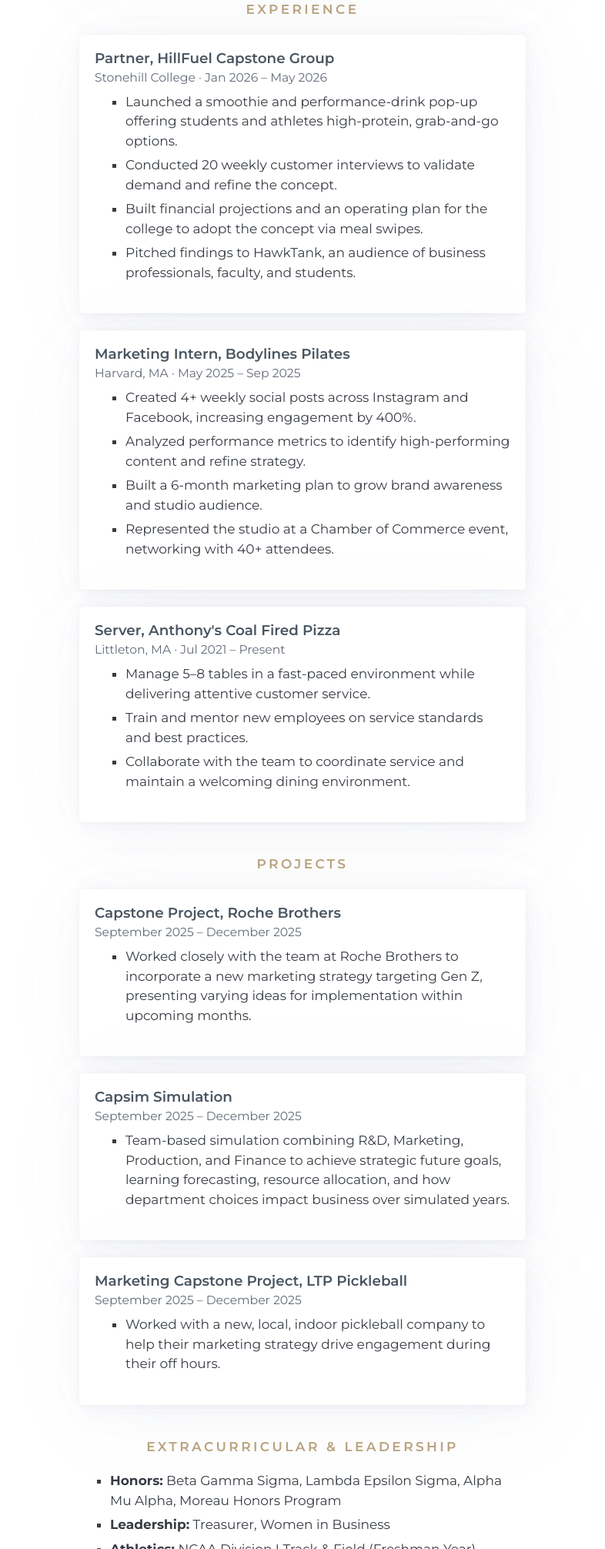
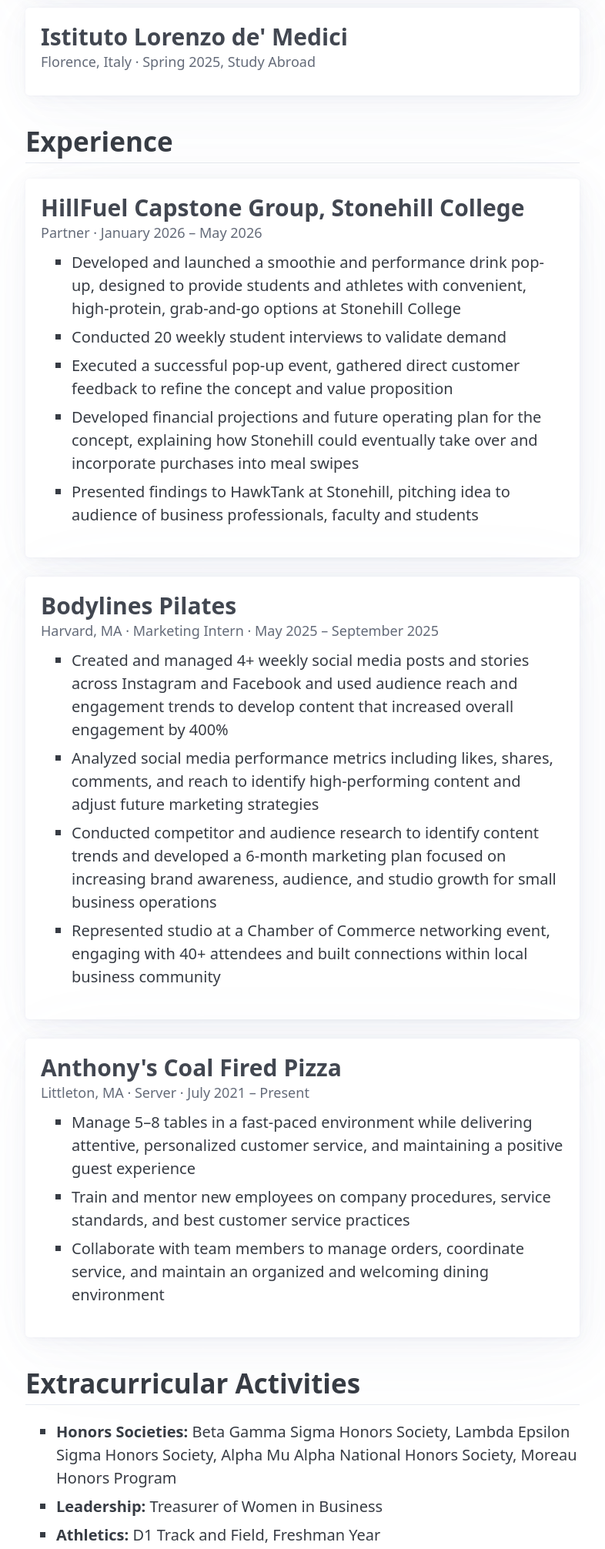
Before and after one commit to annikapres/annikapres.github.io, a plain HTML site: page index.html in a window 1280 px wide. Shown: the part 671-2683 px from the top of the page at 77% size, without its empty margins (247-1033 px from the left). Drawn offline with nearby package versions, Linux system fonts and the light colour scheme.

Commit message:
new website

```diff
--- a/index.html
+++ b/index.html
@@ -4,58 +4,22 @@
 <meta charset="UTF-8">
 <meta name="viewport" content="width=device-width, initial-scale=1.0">
 <title>Annika Preston</title>
-<meta name="description" content="Annika Preston — Business Analytics graduate student, resume and portfolio.">
+<meta name="description" content="Annika Preston — resume and portfolio.">
 <link rel="stylesheet" href="https://cdn.jsdelivr.net/npm/@picocss/pico@2/css/pico.min.css">
-<link rel="preconnect" href="https://fonts.googleapis.com">
-<link rel="preconnect" href="https://fonts.gstatic.com" crossorigin>
-<link href="https://fonts.googleapis.com/css2?family=Montserrat:wght@300;400;500;600;700&display=swap" rel="stylesheet">
 <style>
-  :root {
-    --pico-background-color: #fffdfa;
-    --pico-color: #4a5560;
-    --pico-primary: #b9a27e;
-    --pico-primary-hover: #a68d64;
-    --pico-primary-background: #b9a27e;
-    --pico-primary-border: #b9a27e;
-    --pico-primary-underline: #b9a27e;
-    --pico-muted-color: #8e97a3;
-    --pico-muted-border-color: #ece6da;
-    --pico-secondary-background: #eef2f5;
-    --pico-card-background-color: #ffffff;
-    --pico-card-border-color: #ece6da;
-  }
-  * { font-family: 'Montserrat', sans-serif !important; }
-  body {
-    max-width: 640px;
-    margin-inline: auto;
-    background: var(--pico-background-color);
-    text-align: center;
-    font-size: 0.9rem;
-  }
-  main.container { padding-inline: 1.5rem; }
-  header.hero { padding-block: 2.5rem 1.5rem; }
-  header.hero h1 { margin-bottom: 0.25rem; color: #b9a27e; letter-spacing: 0.15em; text-transform: uppercase; font-weight: 500; font-size: 1.6rem; }
-  header.hero p { margin-bottom: 0.5rem; color: var(--pico-muted-color); font-size: 0.85rem; letter-spacing: 0.04em; }
-  .contact-links a { margin-inline: 0.4rem; font-size: 0.82rem; }
-  section { margin-bottom: 2.25rem; text-align: left; }
-  h2 {
-    color: #b9a27e;
-    text-align: center;
-    border: none;
-    font-size: 0.85rem;
-    text-transform: uppercase;
-    letter-spacing: 0.2em;
-    font-weight: 600;
-    margin-bottom: 1.1rem;
-  }
-  article { margin-bottom: 1.1rem; }
-  article h3 { margin-bottom: 0.1rem; color: #4a5560; font-size: 0.92rem; font-weight: 600; }
-  .meta { color: var(--pico-muted-color); font-size: 0.78rem; margin-top: 0; margin-bottom: 0.4rem; }
-  ul.tight { font-size: 0.85rem; }
-  ul.tight li { margin-bottom: 0.3rem; }
-  .tags { text-align: center; }
-  .tags span { display: inline-block; background: var(--pico-secondary-background); color: #6b7c8c; border-radius: 1rem; padding: 0.18rem 0.7rem; margin: 0.2rem 0.25rem; font-size: 0.75rem; }
-  footer { text-align: center; color: var(--pico-muted-color); font-size: 0.75rem; padding-block: 1.5rem; }
+  body { max-width: 720px; margin-inline: auto; }
+  header.hero { text-align: center; padding-block: 2rem 1rem; }
+  header.hero h1 { margin-bottom: 0.25rem; }
+  header.hero p { margin-bottom: 0.5rem; color: var(--pico-muted-color); }
+  .contact-links a { margin-inline: 0.4rem; }
+  section { margin-bottom: 2rem; }
+  h2 { border-bottom: 1px solid var(--pico-muted-border-color); padding-bottom: 0.3rem; }
+  article { margin-bottom: 1.25rem; }
+  article h3 { margin-bottom: 0.1rem; }
+  .meta { color: var(--pico-muted-color); font-size: 0.9rem; margin-top: 0; margin-bottom: 0.5rem; }
+  ul.tight li { margin-bottom: 0.35rem; }
+  .tags span { display: inline-block; background: var(--pico-secondary-background); border-radius: 0.5rem; padding: 0.15rem 0.6rem; margin: 0.2rem 0.3rem 0.2rem 0; font-size: 0.85rem; }
+  footer { text-align: center; color: var(--pico-muted-color); font-size: 0.85rem; padding-block: 1.5rem; }
 </style>
 </head>
 <body>
@@ -63,7 +27,6 @@
 
   <header class="hero">
     <h1>Annika Preston</h1>
-    <p>M.S. Business Analytics Candidate &middot; Babson College</p>
     <p class="contact-links">
       <a href="mailto:apreston1@babson.edu">apreston1@babson.edu</a>
       &middot;
@@ -75,15 +38,17 @@
     <h2>Education</h2>
     <article>
       <h3>Babson College, F.W. Olin Graduate School of Business</h3>
-      <p class="meta">M.S. in Business Analytics (Candidate) &middot; Wellesley, MA &middot; Sep 2026 – Dec 2027</p>
+      <p class="meta">Wellesley, MA &middot; September 2026 – December 2027</p>
+      <p>M.S. in Business Analytics Candidate</p>
     </article>
     <article>
       <h3>Stonehill College</h3>
-      <p class="meta">B.S.B.A., Marketing &amp; Entrepreneurship &middot; Magna Cum Laude, Moreau Honors Program Scholar &middot; Easton, MA &middot; Aug 2022 – May 2026</p>
+      <p class="meta">Easton, MA &middot; August 2022 – May 2026</p>
+      <p>B.S.B.A., Marketing, Entrepreneurship | Magna Cum Laude, Moreau Honors Program Scholar</p>
     </article>
     <article>
       <h3>Istituto Lorenzo de' Medici</h3>
-      <p class="meta">Study Abroad &middot; Florence, Italy &middot; Spring 2025</p>
+      <p class="meta">Florence, Italy &middot; Spring 2025, Study Abroad</p>
     </article>
   </section>
 
@@ -91,70 +56,46 @@
     <h2>Experience</h2>
 
     <article>
-      <h3>Partner, HillFuel Capstone Group</h3>
-      <p class="meta">Stonehill College &middot; Jan 2026 – May 2026</p>
+      <h3>HillFuel Capstone Group, Stonehill College</h3>
+      <p class="meta">Partner &middot; January 2026 – May 2026</p>
       <ul class="tight">
-        <li>Launched a smoothie and performance-drink pop-up offering students and athletes high-protein, grab-and-go options.</li>
-        <li>Conducted 20 weekly customer interviews to validate demand and refine the concept.</li>
-        <li>Built financial projections and an operating plan for the college to adopt the concept via meal swipes.</li>
-        <li>Pitched findings to HawkTank, an audience of business professionals, faculty, and students.</li>
+        <li>Developed and launched a smoothie and performance drink pop-up, designed to provide students and athletes with convenient, high-protein, grab-and-go options at Stonehill College</li>
+        <li>Conducted 20 weekly student interviews to validate demand</li>
+        <li>Executed a successful pop-up event, gathered direct customer feedback to refine the concept and value proposition</li>
+        <li>Developed financial projections and future operating plan for the concept, explaining how Stonehill could eventually take over and incorporate purchases into meal swipes</li>
+        <li>Presented findings to HawkTank at Stonehill, pitching idea to audience of business professionals, faculty and students</li>
       </ul>
     </article>
 
     <article>
-      <h3>Marketing Intern, Bodylines Pilates</h3>
-      <p class="meta">Harvard, MA &middot; May 2025 – Sep 2025</p>
+      <h3>Bodylines Pilates</h3>
+      <p class="meta">Harvard, MA &middot; Marketing Intern &middot; May 2025 – September 2025</p>
       <ul class="tight">
-        <li>Created 4+ weekly social posts across Instagram and Facebook, increasing engagement by 400%.</li>
-        <li>Analyzed performance metrics to identify high-performing content and refine strategy.</li>
-        <li>Built a 6-month marketing plan to grow brand awareness and studio audience.</li>
-        <li>Represented the studio at a Chamber of Commerce event, networking with 40+ attendees.</li>
+        <li>Created and managed 4+ weekly social media posts and stories across Instagram and Facebook and used audience reach and engagement trends to develop content that increased overall engagement by 400%</li>
+        <li>Analyzed social media performance metrics including likes, shares, comments, and reach to identify high-performing content and adjust future marketing strategies</li>
+        <li>Conducted competitor and audience research to identify content trends and developed a 6-month marketing plan focused on increasing brand awareness, audience, and studio growth for small business operations</li>
+        <li>Represented studio at a Chamber of Commerce networking event, engaging with 40+ attendees and built connections within local business community</li>
       </ul>
     </article>
 
     <article>
-      <h3>Server, Anthony's Coal Fired Pizza</h3>
-      <p class="meta">Littleton, MA &middot; Jul 2021 – Present</p>
+      <h3>Anthony's Coal Fired Pizza</h3>
+      <p class="meta">Littleton, MA &middot; Server &middot; July 2021 – Present</p>
       <ul class="tight">
-        <li>Manage 5–8 tables in a fast-paced environment while delivering attentive customer service.</li>
-        <li>Train and mentor new employees on service standards and best practices.</li>
-        <li>Collaborate with the team to coordinate service and maintain a welcoming dining environment.</li>
-      </ul>
-    </article>
-  </section>
-
-  <section id="projects">
-    <h2>Projects</h2>
-    <article>
-      <h3>Capstone Project, Roche Brothers</h3>
-      <p class="meta">September 2025 – December 2025</p>
-      <ul class="tight">
-        <li>Worked closely with the team at Roche Brothers to incorporate a new marketing strategy targeting Gen Z, presenting varying ideas for implementation within upcoming months.</li>
-      </ul>
-    </article>
-    <article>
-      <h3>Capsim Simulation</h3>
-      <p class="meta">September 2025 – December 2025</p>
-      <ul class="tight">
-        <li>Team-based simulation combining R&amp;D, Marketing, Production, and Finance to achieve strategic future goals, learning forecasting, resource allocation, and how department choices impact business over simulated years.</li>
-      </ul>
-    </article>
-    <article>
-      <h3>Marketing Capstone Project, LTP Pickleball</h3>
-      <p class="meta">September 2025 – December 2025</p>
-      <ul class="tight">
-        <li>Worked with a new, local, indoor pickleball company to help their marketing strategy drive engagement during their off hours.</li>
+        <li>Manage 5–8 tables in a fast-paced environment while delivering attentive, personalized customer service, and maintaining a positive guest experience</li>
+        <li>Train and mentor new employees on company procedures, service standards, and best customer service practices</li>
+        <li>Collaborate with team members to manage orders, coordinate service, and maintain an organized and welcoming dining environment</li>
       </ul>
     </article>
   </section>
 
   <section id="activities">
-    <h2>Extracurricular &amp; Leadership</h2>
+    <h2>Extracurricular Activities</h2>
     <ul class="tight">
-      <li><strong>Honors:</strong> Beta Gamma Sigma, Lambda Epsilon Sigma, Alpha Mu Alpha, Moreau Honors Program</li>
-      <li><strong>Leadership:</strong> Treasurer, Women in Business</li>
-      <li><strong>Athletics:</strong> NCAA Division I Track &amp; Field (Freshman Year)</li>
-      <li><strong>Senior Project:</strong> Partnered with Roche Brothers to develop a Gen Z marketing strategy and presented recommendations to corporate leadership.</li>
+      <li><strong>Honors Societies:</strong> Beta Gamma Sigma Honors Society, Lambda Epsilon Sigma Honors Society, Alpha Mu Alpha National Honors Society, Moreau Honors Program</li>
+      <li><strong>Leadership:</strong> Treasurer of Women in Business</li>
+      <li><strong>Athletics:</strong> D1 Track and Field, Freshman Year</li>
+      <li><strong>Senior Project:</strong> Worked closely with team at Roche Brothers to incorporate a new marketing strategy to Gen Z. Presented varying ideas for corporate to implement within upcoming months.</li>
     </ul>
   </section>
 
@@ -162,7 +103,7 @@
     <h2>Skills &amp; Certifications</h2>
     <p><strong>Tools</strong></p>
     <div class="tags">
-      <span>Python</span><span>R</span><span>SQL</span><span>Tableau</span><span>Power BI</span><span>SAS</span><span>Claude</span><span>Canva</span>
+      <span>Python</span><span>R</span><span>Tableau</span><span>SQL</span><span>Power BI</span><span>SAS</span><span>Claude</span><span>Canva</span>
     </div>
     <p><strong>Certifications</strong></p>
     <div class="tags">
```
